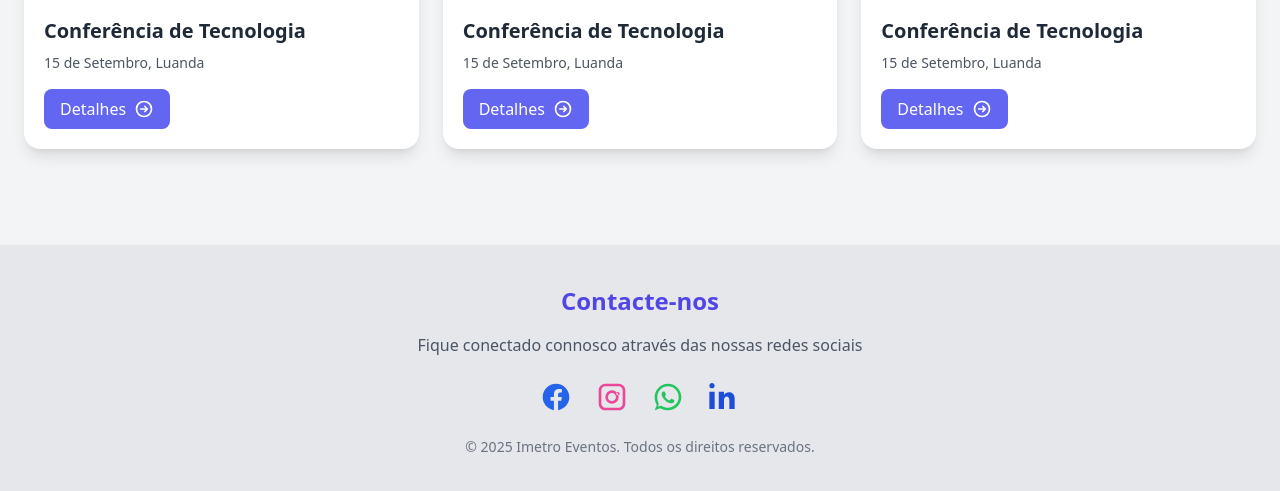
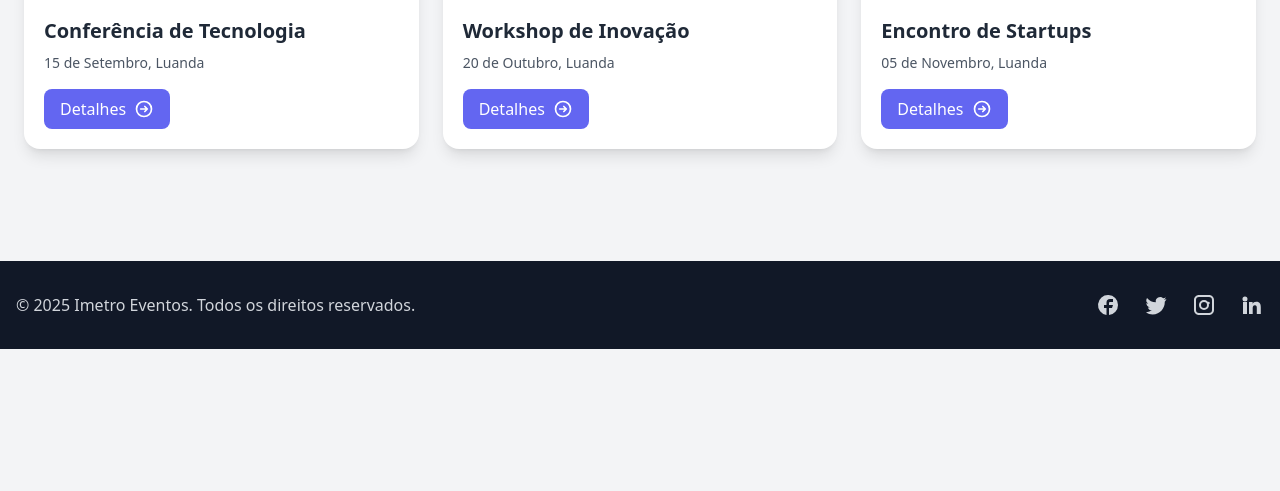
Before and after one commit to cirilocanganjo/event-app, a plain HTML site: page index.html in a window 1280 px wide. Shown: the part 489-980 px from the top of the page. After the commit the page ends 838 px from the top, so only its background shows below. Drawn offline with nearby package versions, Linux system fonts and the light colour scheme.

Commit message:
home pending

```diff
--- a/index.html
+++ b/index.html
@@ -33,6 +33,8 @@
     <input type="text" placeholder="🔍 Pesquise eventos..." class="w-full max-w-md mx-auto p-3 rounded-xl border border-gray-300 dark:border-gray-700 bg-white/70 dark:bg-gray-800/70 backdrop-blur-md">
   </section>
 
+
+
   <!-- Eventos -->
   <section class="max-w-7xl mx-auto px-6 py-12 grid gap-6 md:grid-cols-3">
     <!-- Card -->
@@ -55,11 +57,10 @@
     <div class="bg-white dark:bg-gray-800 rounded-2xl shadow-lg overflow-hidden hover:scale-105 transition">
       <img src="img/2.jpg" alt="evento" class="w-full h-40 object-cover">
       <div class="p-5">
-        <h3 class="font-bold text-xl mb-2">Conferência de Tecnologia</h3>
-        <p class="text-sm text-gray-600 dark:text-gray-400 mb-4">15 de Setembro, Luanda</p>
+        <h3 class="font-bold text-xl mb-2">Workshop de Inovação</h3>
+        <p class="text-sm text-gray-600 dark:text-gray-400 mb-4">20 de Outubro, Luanda</p>
         <button onclick="openModal('eventModal')" class="flex items-center gap-2 px-4 py-2 bg-indigo-500 text-white rounded-lg hover:bg-indigo-600 transition">
           <span>Detalhes</span>
-          <!-- Ícone -->
           <svg xmlns="http://www.w3.org/2000/svg" class="w-5 h-5" fill="none" viewBox="0 0 24 24" stroke="currentColor">
             <path stroke-linecap="round" stroke-linejoin="round" stroke-width="2" d="M13 9l3 3m0 0l-3 3m3-3H8m13 0a9 9 0 11-18 0 9 9 0 0118 0z" />
           </svg>
@@ -67,74 +68,74 @@
       </div>
     </div>
 
-
     <!-- Outro Card -->
     <div class="bg-white dark:bg-gray-800 rounded-2xl shadow-lg overflow-hidden hover:scale-105 transition">
       <img src="img/3.jpg" alt="evento" class="w-full h-40 object-cover">
       <div class="p-5">
-    <h3 class="font-bold text-xl mb-2">Conferência de Tecnologia</h3>
-    <p class="text-sm text-gray-600 dark:text-gray-400 mb-4">15 de Setembro, Luanda</p>
+        <h3 class="font-bold text-xl mb-2">Encontro de Startups</h3>
+        <p class="text-sm text-gray-600 dark:text-gray-400 mb-4">05 de Novembro, Luanda</p>
         <button onclick="openModal('eventModal')" class="flex items-center gap-2 px-4 py-2 bg-indigo-500 text-white rounded-lg hover:bg-indigo-600 transition">
           <span>Detalhes</span>
-      <!-- Ícone -->
           <svg xmlns="http://www.w3.org/2000/svg" class="w-5 h-5" fill="none" viewBox="0 0 24 24" stroke="currentColor">
             <path stroke-linecap="round" stroke-linejoin="round" stroke-width="2" d="M13 9l3 3m0 0l-3 3m3-3H8m13 0a9 9 0 11-18 0 9 9 0 0118 0z" />
           </svg>
         </button>
       </div>
     </div>
-
   </section>
 
   <!-- Sessão de Contactos -->
-  <footer class="bg-gray-200 dark:bg-gray-800 py-10 mt-12">
-    <div class="max-w-7xl mx-auto px-6 text-center">
-      <h3 class="text-2xl font-bold mb-4 text-indigo-600 dark:text-indigo-400">Contacte-nos</h3>
-      <p class="mb-6 text-gray-600 dark:text-gray-400">Fique conectado connosco através das nossas redes sociais</p>
-      <div class="flex justify-center gap-6">
+  <footer class="bg-gray-900 text-gray-300 py-8 mt-16">
+  <div class="max-w-7xl mx-auto px-4 flex flex-col md:flex-row justify-between items-center">
+    <p>&copy; 2025 Imetro Eventos. Todos os direitos reservados.</p>
+    <div class="flex space-x-6 mt-4 md:mt-0">
       <!-- Facebook -->
-        <a href="https://facebook.com" target="_blank" class="text-blue-600 hover:scale-110 transition">
-          <svg xmlns="http://www.w3.org/2000/svg" class="w-8 h-8" fill="currentColor" viewBox="0 0 24 24"><path d="M22 12c0-5.522-4.477-10-10-10S2 6.478 2 12c0 4.991 3.657 9.128 8.438 9.878v-6.987H7.898v-2.89h2.54V9.797c0-2.506 1.492-3.89 3.777-3.89 1.094 0 2.238.195 2.238.195v2.46h-1.26c-1.243 0-1.63.771-1.63 1.562v1.875h2.773l-.443 2.89h-2.33v6.987C18.343 21.128 22 16.991 22 12"></path></svg>
+      <a href="#" class="hover:text-white">
+        <svg class="w-6 h-6" fill="currentColor" viewBox="0 0 24 24">
+          <path d="M22 12a10 10 0 10-11.5 9.9v-7H8v-3h2.5V9.5A3.5 3.5 0 0114 6h3v3h-3a1 1 0 00-1 1V12h4l-1 3h-3v7A10 10 0 0022 12z"/>
+        </svg>
+      </a>
+      <!-- Twitter -->
+      <a href="#" class="hover:text-white">
+        <svg class="w-6 h-6" fill="currentColor" viewBox="0 0 24 24">
+          <path d="M22.46 6c-.77.35-1.6.58-2.46.69a4.3 4.3 0 001.88-2.38 8.59 8.59 0 01-2.72 1.04 4.28 4.28 0 00-7.3 3.9A12.14 12.14 0 013 4.9a4.28 4.28 0 001.32 5.71 4.25 4.25 0 01-1.94-.54v.05a4.28 4.28 0 003.44 4.19 4.28 4.28 0 01-1.93.07 4.29 4.29 0 004 2.98 8.58 8.58 0 01-5.32 1.83A8.75 8.75 0 012 19.54a12.12 12.12 0 006.56 1.92c7.88 0 12.2-6.53 12.2-12.2 0-.19 0-.39-.01-.58A8.7 8.7 0 0022.46 6z"/>
+        </svg>
       </a>
       <!-- Instagram -->
-        <a href="https://instagram.com" target="_blank" class="text-pink-500 hover:scale-110 transition">
-          <svg xmlns="http://www.w3.org/2000/svg" class="w-8 h-8" fill="currentColor" viewBox="0 0 24 24"><path d="M7 2C4.243 2 2 4.243 2 7v10c0 2.757 2.243 5 5 5h10c2.757 0 5-2.243 5-5V7c0-2.757-2.243-5-5-5H7zm10 2c1.654 0 3 1.346 3 3v10c0 1.654-1.346 3-3 3H7c-1.654 0-3-1.346-3-3V7c0-1.654 1.346-3 3-3h10zm-5 3a5 5 0 100 10 5 5 0 000-10zm0 2c1.654 0 3 1.346 3 3s-1.346 3-3 3a3.001 3.001 0 01-3-3c0-1.654 1.346-3 3-3zm4.5-.75a1.25 1.25 0 11-.001 2.501A1.25 1.25 0 0116.5 8.25z"></path></svg>
-        </a>
-        <!-- WhatsApp -->
-        <a href="https://wa.me/244900000000" target="_blank" class="text-green-500 hover:scale-110 transition">
-          <svg xmlns="http://www.w3.org/2000/svg" class="w-8 h-8" fill="currentColor" viewBox="0 0 24 24"><path d="M12.005 2C6.485 2 2 6.486 2 12.006c0 2.115.557 4.179 1.615 5.997L2 22l4.146-1.586A9.931 9.931 0 0012.005 22C17.525 22 22 17.515 22 12.006 22 6.486 17.525 2 12.005 2zm0 18c-1.688 0-3.325-.46-4.758-1.332l-.341-.203-2.457.94.657-2.393-.221-.366A7.944 7.944 0 014.005 12c0-4.411 3.589-8.006 8-8.006 4.411 0 8 3.595 8 8.006 0 4.411-3.589 8-8 8zm4.307-5.846c-.235-.117-1.391-.684-1.607-.761-.216-.078-.373-.117-.53.117-.157.235-.607.761-.744.918-.137.157-.274.176-.509.059-.235-.117-.991-.365-1.888-1.162-.698-.623-1.168-1.39-1.304-1.625-.137-.235-.015-.362.103-.479.106-.106.235-.274.352-.411.117-.137.157-.235.235-.392.078-.157.039-.294-.02-.411-.059-.117-.53-1.274-.726-1.743-.196-.47-.393-.401-.53-.411-.137-.01-.294-.012-.451-.012s-.411.059-.627.294c-.216.235-.823.804-.823 1.96s.844 2.274.961 2.431c.117.157 1.66 2.536 4.022 3.553.562.243.999.389 1.34.497.562.179 1.073.154 1.477.093.451-.067 1.391-.568 1.587-1.115.196-.548.196-1.018.137-1.115-.059-.098-.216-.157-.451-.274z"></path></svg>
+      <a href="#" class="hover:text-white">
+        <svg class="w-6 h-6" fill="currentColor" viewBox="0 0 24 24">
+          <path d="M7 2C4.243 2 2 4.243 2 7v10c0 2.757
+                   2.243 5 5 5h10c2.757 0 5-2.243
+                   5-5V7c0-2.757-2.243-5-5-5H7zm10
+                   2a3 3 0 013 3v10a3 3 0 01-3
+                   3H7a3 3 0 01-3-3V7a3 3 0
+                   013-3h10zm-5 3a5 5 0
+                   100 10 5 5 0 000-10zm0
+                   2a3 3 0 110 6 3 3 0
+                   010-6zm4.5-.25a1.25 1.25
+                   0 100 2.5 1.25 1.25 0
+                   000-2.5z"/>
+        </svg>
       </a>
       <!-- LinkedIn -->
-        <a href="https://linkedin.com" target="_blank" class="text-blue-700 hover:scale-110 transition">
-          <svg xmlns="http://www.w3.org/2000/svg" class="w-8 h-8" fill="currentColor" viewBox="0 0 24 24"><path d="M4.98 3.5C4.98 4.604 4.09 5.5 2.98 5.5S.98 4.604.98 3.5 1.87 1.5 2.98 1.5s2 .896 2 2zm.02 4.5H1V21h4V8zm7 0h-3.938v13H12v-6.5c0-3.584 4-3.875 4 0V21h4v-7.75c0-5.92-6.5-5.703-8-2.781V8z"></path></svg>
+      <a href="#" class="hover:text-white">
+        <svg class="w-6 h-6" fill="currentColor" viewBox="0 0 24 24">
+          <path d="M4.98 3.5a2.5 2.5 0 11-.001
+                   5.001A2.5 2.5 0 014.98
+                   3.5zM3 9h4v12H3zM9
+                   9h3.6v1.7h.05c.5-.95
+                   1.75-1.95 3.6-1.95
+                   3.85 0 4.55 2.5
+                   4.55 5.7V21h-4v-5.6c0-1.35
+                   0-3.1-1.9-3.1-1.9
+                   0-2.2 1.45-2.2
+                   3V21H9z"/>
+        </svg>
       </a>
     </div>
-      <p class="mt-6 text-sm text-gray-500 dark:text-gray-400">© 2025 Imetro Eventos. Todos os direitos reservados.</p>
   </div>
 </footer>
 
-  <!-- Modal Detalhes do Evento -->
-  <div id="eventModal" class="fixed inset-0 hidden bg-black/50 backdrop-blur-sm flex items-center justify-center z-50">
-    <div class="bg-white dark:bg-gray-800 rounded-2xl shadow-xl max-w-lg w-full p-6">
-      <h2 class="text-2xl font-bold mb-4">Detalhes do Evento</h2>
-      <p class="mb-4 text-gray-600 dark:text-gray-300">Conferência de Tecnologia com palestrantes renomados da área. Participe e expanda seus conhecimentos!</p>
-      <button class="w-full py-2 rounded-lg bg-indigo-500 text-white hover:bg-indigo-600 transition">Inscrever-se</button>
-      <button onclick="closeModal('eventModal')" class="mt-4 w-full py-2 rounded-lg border border-gray-400 dark:border-gray-600">Fechar</button>
-    </div>
-  </div>
-
-  <!-- Modal Login -->
-  <div id="loginModal" class="fixed inset-0 hidden bg-black/50 backdrop-blur-sm flex items-center justify-center z-50">
-    <div class="bg-white dark:bg-gray-800 rounded-2xl shadow-xl max-w-sm w-full p-6">
-      <h2 class="text-2xl font-bold mb-4">Entrar</h2>
-      <input type="email" placeholder="Email" class="w-full p-3 mb-3 rounded-lg border border-gray-300 dark:border-gray-600 bg-gray-50 dark:bg-gray-700">
-      <input type="password" placeholder="Senha" class="w-full p-3 mb-3 rounded-lg border border-gray-300 dark:border-gray-600 bg-gray-50 dark:bg-gray-700">
-      <button class="w-full py-2 rounded-lg bg-indigo-500 text-white hover:bg-indigo-600 transition">Login</button>
-      <button onclick="closeModal('loginModal')" class="mt-4 w-full py-2 rounded-lg border border-gray-400 dark:border-gray-600">Cancelar</button>
-    </div>
-  </div>
-
-  <!-- JS -->
 <script>
    function openModal(id) {
       document.getElementById(id).classList.remove('hidden');
@@ -147,5 +148,6 @@
     }
   </script>
 
+
 </body>
 </html>
```
Lines whose indentation alone changed are shown as unchanged.
